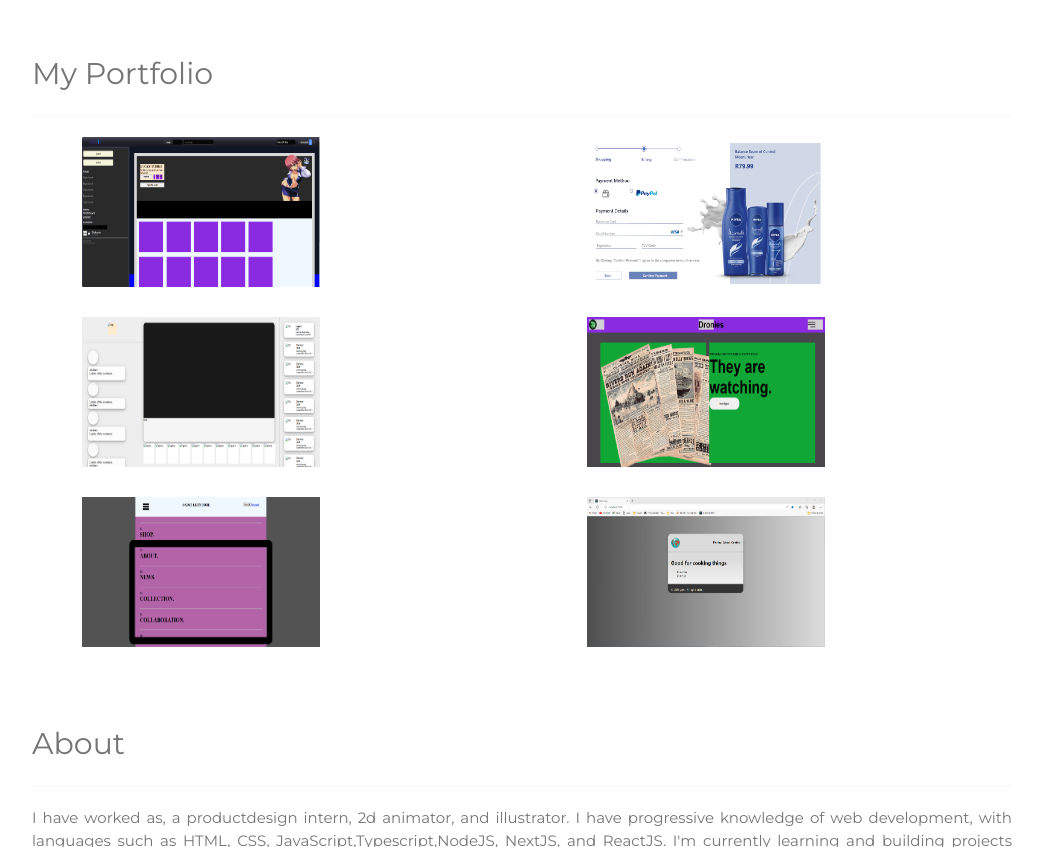
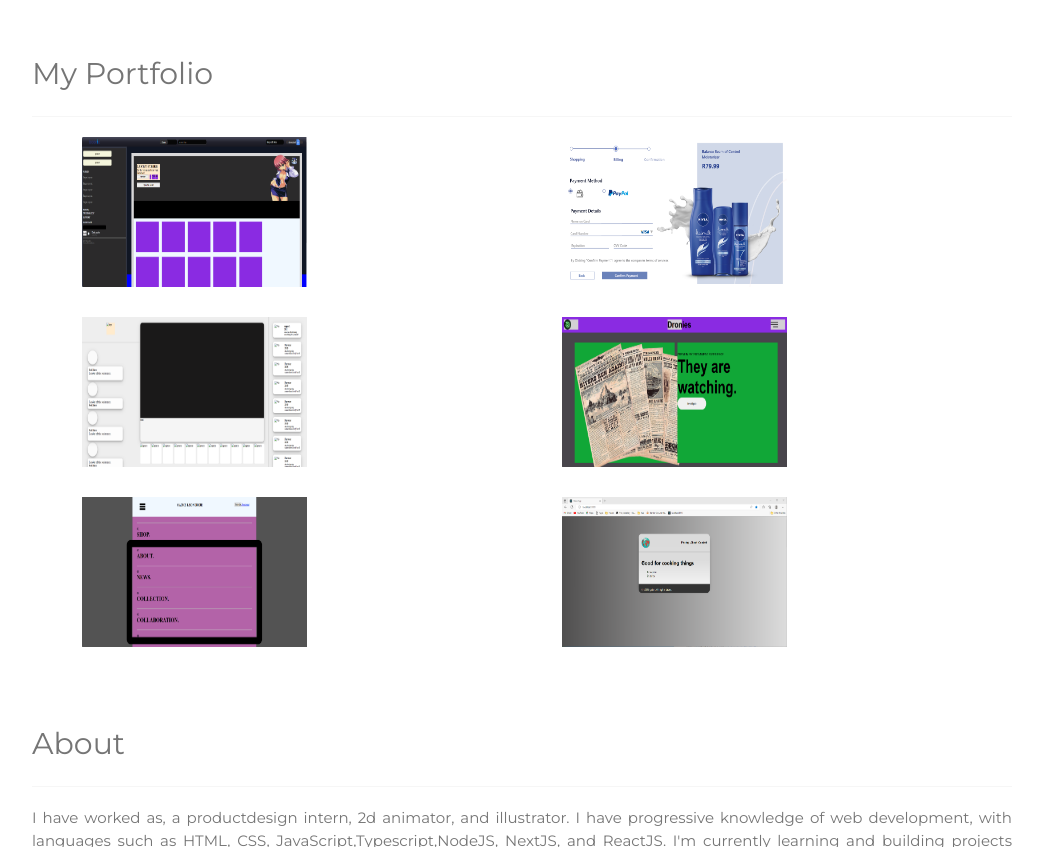
Before and after one commit to kodesta/portfolio, a website with bundled scripts: page index.html in a window 1280 px wide. Shown: the part 460-1307 px from the top of the page, without its empty margins (118-1160 px from the left). Built offline with nearby package versions, Linux system fonts and the light colour scheme.

Commit message:
Update style.css

```diff
--- a/style.css
+++ b/style.css
@@ -47,7 +47,7 @@ body, h1,h2,h3,h4,h5,h6 {font-family: "Montserrat", sans-serif}
    display: grid;
    grid-template-columns: 1fr 1fr;
    gap: 30px;
-
+    margin-left:50px;
     z-index: 1;
 
 
@@ -57,7 +57,7 @@ body, h1,h2,h3,h4,h5,h6 {font-family: "Montserrat", sans-serif}
 .big{
     background-color: gray;
     height: 150px;
-    margin-left: 50px;
+
 
 }
 
```
